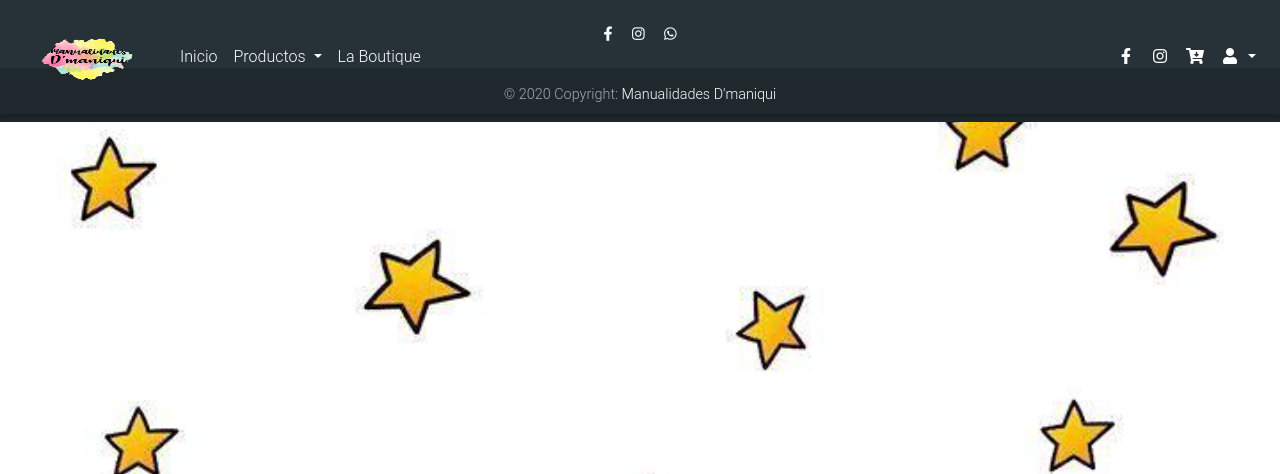
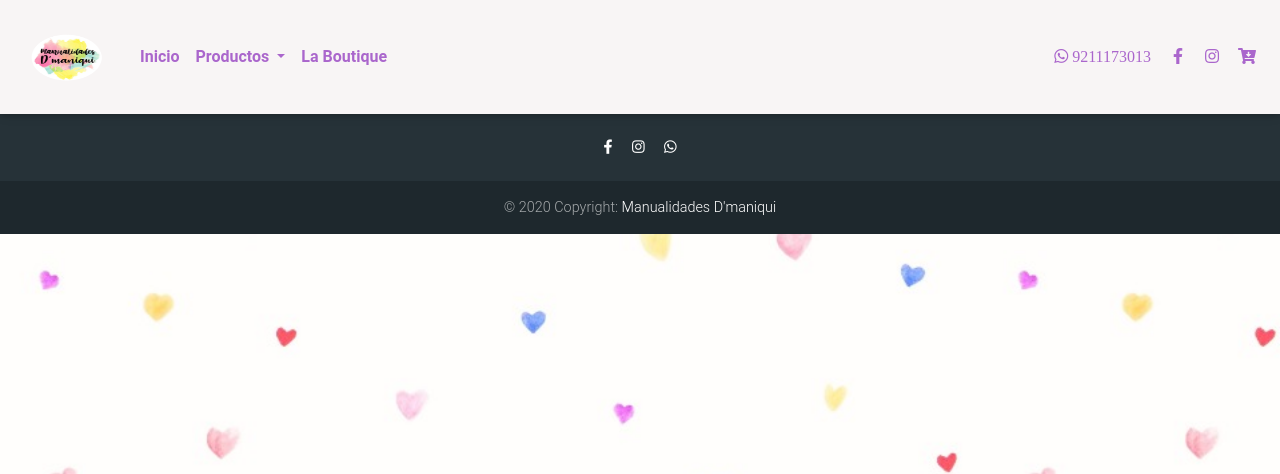
Before and after one commit to DanielDiazPlaton/maniqui2, a PHP site: page /maniqui2/boutique.php in a window 1280 px wide. Shown: the top 474 px of the page. Run offline with PHP 8.4, Linux system fonts and the light colour scheme; some libraries are stand-ins or nearby versions.

Commit message:
Primera revision con Karla

```diff
--- a/assets/style/style.css
+++ b/assets/style/style.css
@@ -4,7 +4,7 @@ body {
     background-position: center;
     background-repeat: no-repeat;
     background-size: cover;
-    background-image: url("../images/fondo.jpeg");
+    background-image: url("../images/corazones.jpeg");
 }
 
 .nav {
--- a/includes/classes/PreviewProvider.php
+++ b/includes/classes/PreviewProvider.php
@@ -66,7 +66,7 @@ class PreviewProvider {
 
         return "
         <div class='col-3'>
-                <div class='card'>
+                <div class='card deep-purple lighten-4'>
                             <!-- Card image -->
                             <div class='view overlay'>
 
@@ -76,20 +76,41 @@ class PreviewProvider {
                                 </a>
                             </div>
 
-                            <div class='card-body'>
+                            <div class='text-center card-body'>
 
                                 <!-- Title -->
-                                <h4 class='card-title'>$name <p class=' red-text badge purple-gradient text-wrap '>$ $precio</p></h4>
+                                <h4 class='card-title'>$name </h4>
+                                <p class='red-text badge purple-gradient text-wrap '>$ $precio</p>
                                 <!-- Text -->
                                 <p class='card-text'>
                                     </p>
                                 <!-- Button -->
-                                <a href='producto.php?id=$id' class='btn btn-primary'>Ver</a>
+                                <a href='producto.php?id=$id' class='font-weight-bold text-dark'>Ver más</a>
 
                             </div>
 
                 </div>
             </div>
+                ";
+    } // Fin de la funcion createEntityPreviewSquad
+
+    public function createEntityNotice($entity){
+        $id = $entity->getId();
+        $thumbnail = $entity->getThumbnail();
+        $name = $entity->getName();
+        $precio = $entity->getPrecio();
+
+        return "<div class='carousel-item'>
+                    <div class='view'>
+                        <img class='d-block w-100' src='$thumbnail'
+                        alt='First slide'>
+                        <div class='mask rgba-black-light'></div>
+                    </div>
+                    <div class='carousel-caption'>
+                        <h3 class='h3-responsive'>Light mask</h3>
+                        <p>First text</p>
+                    </div>
+                </div>
                 ";
     } // Fin de la funcion createEntityPreviewSquad
 
--- a/includes/header.php
+++ b/includes/header.php
@@ -24,11 +24,11 @@ require_once("includes/classes/Producto.php");
 
     <style>
     .gris{
-        background: rgba(153, 50, 179, 0.5);
+        background: rgb(248, 245, 245);
     }
 
     .top-nav-collapse{
-        background: rgba(153, 50, 179, 1) !important;
+        background: rgb(248, 245, 245) !important;
     }
     </style>
 
@@ -54,3 +54,7 @@ require_once("includes/classes/Producto.php");
 <body>
 
 <?php include_once("includes/navBar.php"); ?>
+
+<div style="height: 112.5px;">
+
+</div>
--- a/includes/navBar.php
+++ b/includes/navBar.php
@@ -1,7 +1,7 @@
 <!--Navbar navbar navbar-expand-lg navbar-dark gris fixed-top scrolling-navbar-->
-<nav class="mb-1 navbar navbar-expand-lg navbar-dark fixed-top scrolling-navbar ">
-  <a class="navbar-brand pt-0 pb-0" href="#"><img src="assets/images/maniqui.png" alt="" style="height: 90px;
-    width: 140px;"></a>
+<nav class="mb-1 navbar navbar-expand-lg navbar-dark fixed-top scrolling-navbar gris">
+  <a class="navbar-brand pt-0 pb-0" href="index.php"><img src="assets/images/logo.png" alt="" style="height: 90px;
+    width: 100px;"></a>
   <button class="navbar-toggler" type="button" data-toggle="collapse" data-target="#navbarSupportedContent-333"
     aria-controls="navbarSupportedContent-333" aria-expanded="false" aria-label="Toggle navigation">
     <span class="navbar-toggler-icon"></span>
@@ -9,49 +9,44 @@
   <div class="collapse navbar-collapse" id="navbarSupportedContent-333">
     <ul class="navbar-nav mr-auto">
       <li class="nav-item ">
-          <a class="nav-link" href="index.php">Inicio</a>
+          <a class="font-weight-bold text-secondary nav-link" href="index.php">Inicio</a>
       </li>
       <li class="nav-item dropdown">
-        <a class="nav-link dropdown-toggle" id="navbarDropdownMenuLink-333" data-toggle="dropdown"
+        <a class="font-weight-bold text-secondary nav-link dropdown-toggle" id="navbarDropdownMenuLink-333" data-toggle="dropdown"
           aria-haspopup="true" aria-expanded="false">Productos
         </a>
-        <div class="dropdown-menu dropdown-default" aria-labelledby="navbarDropdownMenuLink-333">
-          <a class="dropdown-item" href="productos.php?id=1">Desayunos y regalos sorpresa</a>
-          <a class="dropdown-item" href="productos.php?id=2">Envolturas</a>
-          <a class="dropdown-item" href="productos.php?id=3">Globos</a>
+        <div class="text-secondary dropdown-menu dropdown-default" aria-labelledby="navbarDropdownMenuLink-333">
+          <a class="font-weight-bold text-secondary dropdown-item" href="category.php?id=1">Desayunos y regalos sorpresa</a>
+          <a class="font-weight-bold text-secondary dropdown-item" href="category.php?id=2">Envolturas</a>
+          <a class="font-weight-bold text-secondary dropdown-item" href="category.php?id=3">Globos</a>
+          <a class="font-weight-bold text-secondary dropdown-item" href="pay.php?id=3">Formas de pago</a>
+          <a class="font-weight-bold text-secondary dropdown-item" href="notice.php?id=3">Mas informacion</a>
         </div>
       </li>
       <li class="nav-item">
-        <a class="nav-link" href="boutique.php">La Boutique</a>
+        <a class="font-weight-bold text-secondary nav-link" href="boutique.php">La Boutique</a>
       </li>
     </ul>
     <ul class="navbar-nav ml-auto nav-flex-icons">
       <li class="nav-item">
         <a target="blanck" href="https://m.facebook.com/manualidadesDmaniqui/" class="nav-link waves-effect waves-light">
-          <i class="fab fa-facebook-f"></i>
+          <i class="text-secondary fab fa-whatsapp"> 9211173013</i>
+        </a>
+      </li>
+      <li class="nav-item">
+        <a target="blanck" href="https://m.facebook.com/manualidadesDmaniqui/" class="nav-link waves-effect waves-light">
+          <i class="text-secondary fab fa-facebook-f"></i>
         </a>
       </li>
       <li class="nav-item">
         <a target="blanck" href="https://instagram.com/manualidades_maniqui?igshid=y9vnas5wax1o" class="nav-link waves-effect waves-light">
-          <i class="fab fa-instagram"></i>
+          <i class="text-secondary fab fa-instagram"></i>
         </a>
       </li>
       <li class="nav-item">
         <a class="nav-link waves-effect waves-light">
-        <i class='fa fa-cart-arrow-down'></i>
+        <i class='text-secondary fa fa-cart-arrow-down'></i>
         </a>
-      </li>
-      <li class="nav-item dropdown">
-        <a class="nav-link dropdown-toggle" id="navbarDropdownMenuLink-333" data-toggle="dropdown"
-          aria-haspopup="true" aria-expanded="false">
-          <i class="fas fa-user"></i>
-        </a>
-        <div class="dropdown-menu dropdown-menu-right dropdown-default"
-          aria-labelledby="navbarDropdownMenuLink-333">
-          <a class="dropdown-item" href="#">Action</a>
-          <a class="dropdown-item" href="#">Another action</a>
-          <a class="dropdown-item" href="#">Something else here</a>
-        </div>
       </li>
     </ul>
   </div>
--- a/index.php
+++ b/index.php
@@ -1,6 +1,9 @@
 <?php
 require_once("includes/header.php");
 include_once("includes/notice.php");
+
+// $notice = new CategoryContainers($con);
+// echo $notice->showNotice(1, "XD");
 
 
 $containers = new CategoryContainers($con);
--- a/productos.php
+++ b/notice.php
@@ -2,5 +2,6 @@
 require_once("includes/header.php");
 
 
+
 include("includes/footer.php");
 ?>
```
Also changed, not shown: includes/classes/CategotyContainers.php (+84 -0 lines), includes/notice.php (+12 -12 lines), pay.php (added, +7 -0 lines), producto.php (added, +80 -0 lines), assets/images/corazones.jpeg (added), assets/images/logo.png (added), category.php (added), productos/thumbnails/prueba/1.png (added), productos/thumbnails/prueba/2.png (added), productos/thumbnails/prueba/3.png (added).
